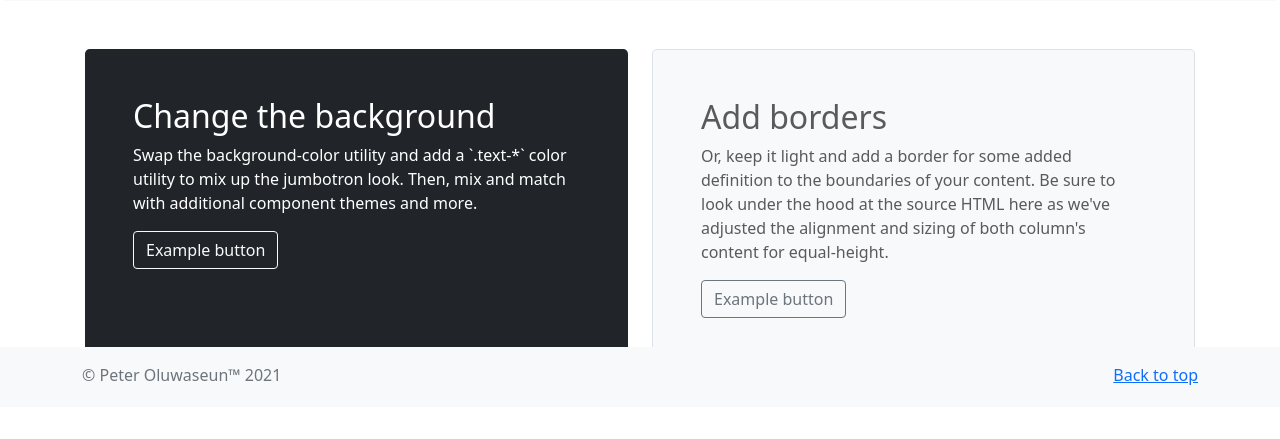
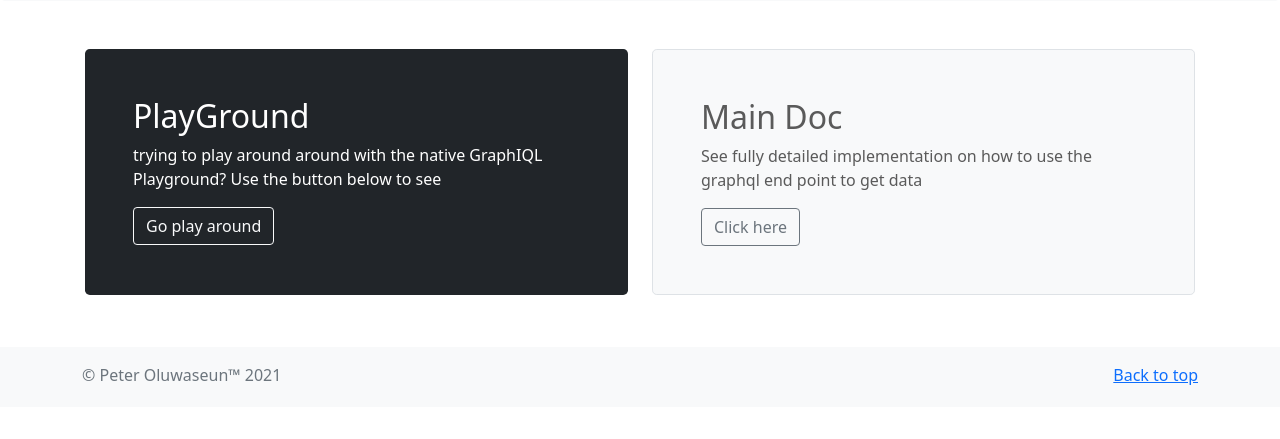
Before and after one commit to adepeter/states.ng, a Django app: page /pages/api/graphql/ in a window 1280 px wide. Shown: the part 393-832 px from the top of the page. After the commit the page ends 778 px from the top, so only its background shows below. Run offline with Django 3.2, Linux system fonts and the light colour scheme; parts of the project's set-up code (start-up, migrations or seed data) failed here and were passed over; some libraries are stand-ins or nearby versions.

Commit message:
Add contents to HTML

```diff
--- a/src/templates/pages/api/graphql.html
+++ b/src/templates/pages/api/graphql.html
@@ -17,19 +17,16 @@
         <div class="row align-items-md-stretch">
             <div class="col-md-6">
                 <div class="h-100 p-5 text-white bg-dark rounded-3">
-                    <h2>Change the background</h2>
-                    <p>Swap the background-color utility and add a `.text-*` color utility to mix up the jumbotron look.
-                        Then, mix and match with additional component themes and more.</p>
-                    <button class="btn btn-outline-light" type="button">Example button</button>
+                    <h2>PlayGround</h2>
+                    <p>trying to play around around with the native GraphIQL Playground? Use the button below to see</p>
+                    <button class="btn btn-outline-light" type="button">Go play around</button>
                 </div>
             </div>
             <div class="col-md-6">
                 <div class="h-100 p-5 bg-light border rounded-3">
-                    <h2>Add borders</h2>
-                    <p>Or, keep it light and add a border for some added definition to the boundaries of your content.
-                        Be sure to look under the hood at the source HTML here as we've adjusted the alignment and
-                        sizing of both column's content for equal-height.</p>
-                    <button class="btn btn-outline-secondary" type="button">Example button</button>
+                    <h2>Main Doc</h2>
+                    <p>See fully detailed implementation on how to use the graphql end point to get data</p>
+                    <button class="btn btn-outline-secondary" type="button">Click here</button>
                 </div>
             </div>
         </div>
```
Also changed, not shown: src/templates/pages/api/restapi.html (+8 -10 lines).
